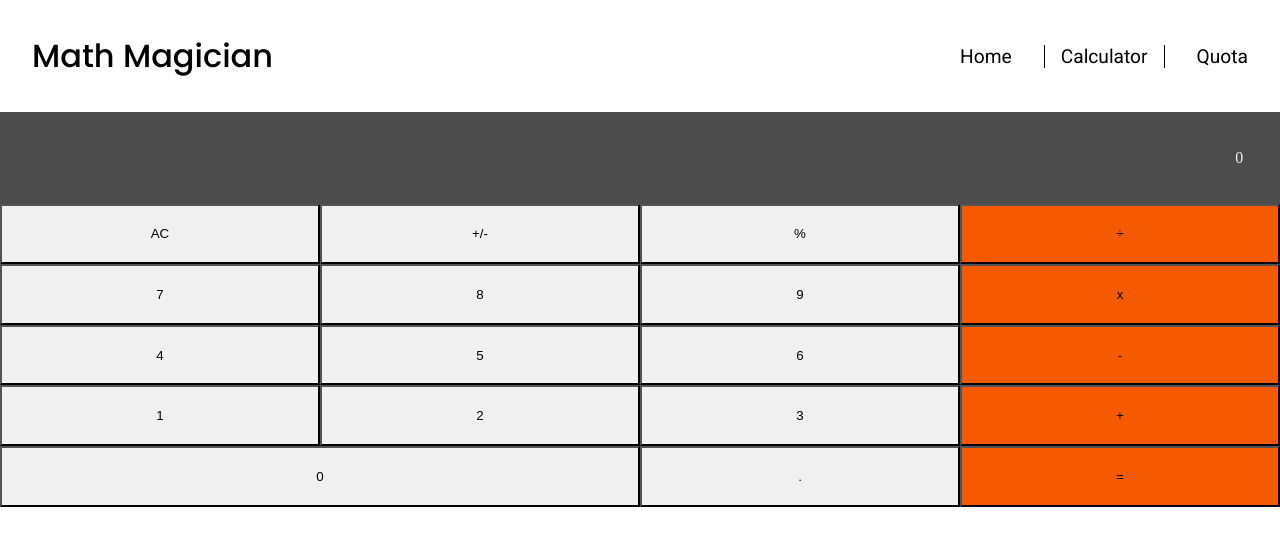
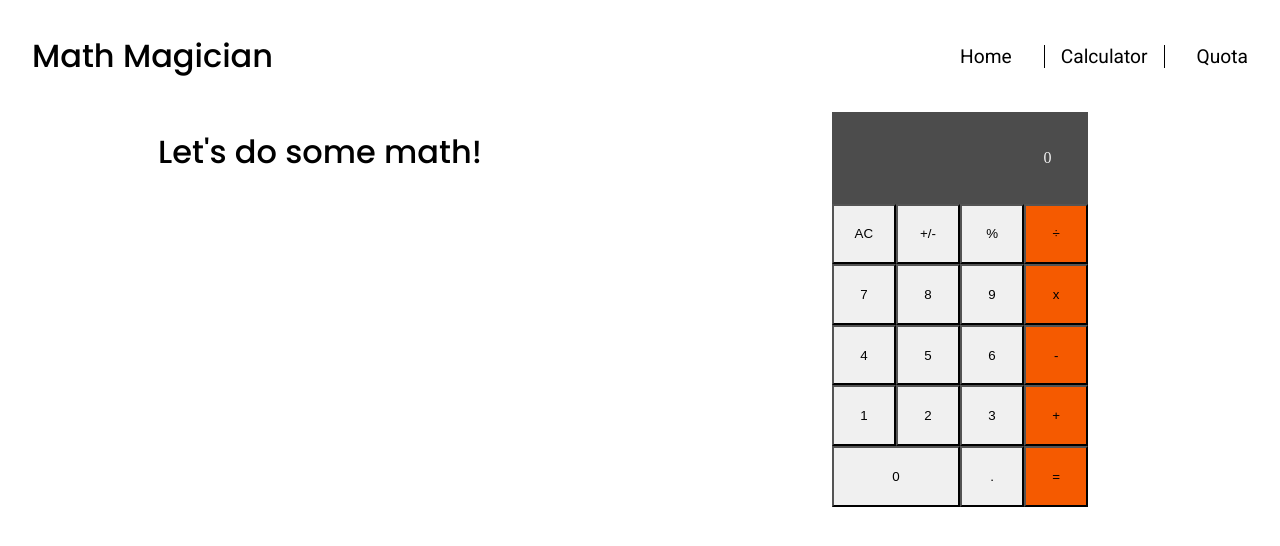
Before and after one commit to shuja-shah/Math-Magician, a React (Create React App) app: page /Calculator in a window 1280 px wide. Shown: the top 546 px of the page. Built offline with nearby package versions, Linux system fonts and the light colour scheme.

Commit message:
Styled CalculatorPage

```diff
--- a/src/components/calculator.js
+++ b/src/components/calculator.js
@@ -8,7 +8,11 @@ const Calculator = () => {
   };
   const { total, next, operation } = state;
   return (
-    <div>
+    <div className="Use-Calc">
+      <article className="Intro-UseCalc">
+        <h3 className="title-intro">Let&apos;s do some math!</h3>
+      </article>
+      <div className="calc-container">
         <article className="calc-result">
           { total }
           { operation }
@@ -36,6 +40,7 @@ const Calculator = () => {
           <button type="submit" onClick={clickHandler} className="calc-btn fifthRow calci">÷</button>
         </section>
       </div>
+    </div>
   );
 };
 
--- a/src/index.css
+++ b/src/index.css
@@ -100,3 +100,9 @@ body {
   font-family: 'Lato', sans-serif;
   font-size: 1.2rem;
 }
+
+.Use-Calc {
+  display: grid;
+  grid-template-columns: 1fr 1fr;
+  justify-items: center;
+}
```
Lines whose indentation alone changed are shown as unchanged.
